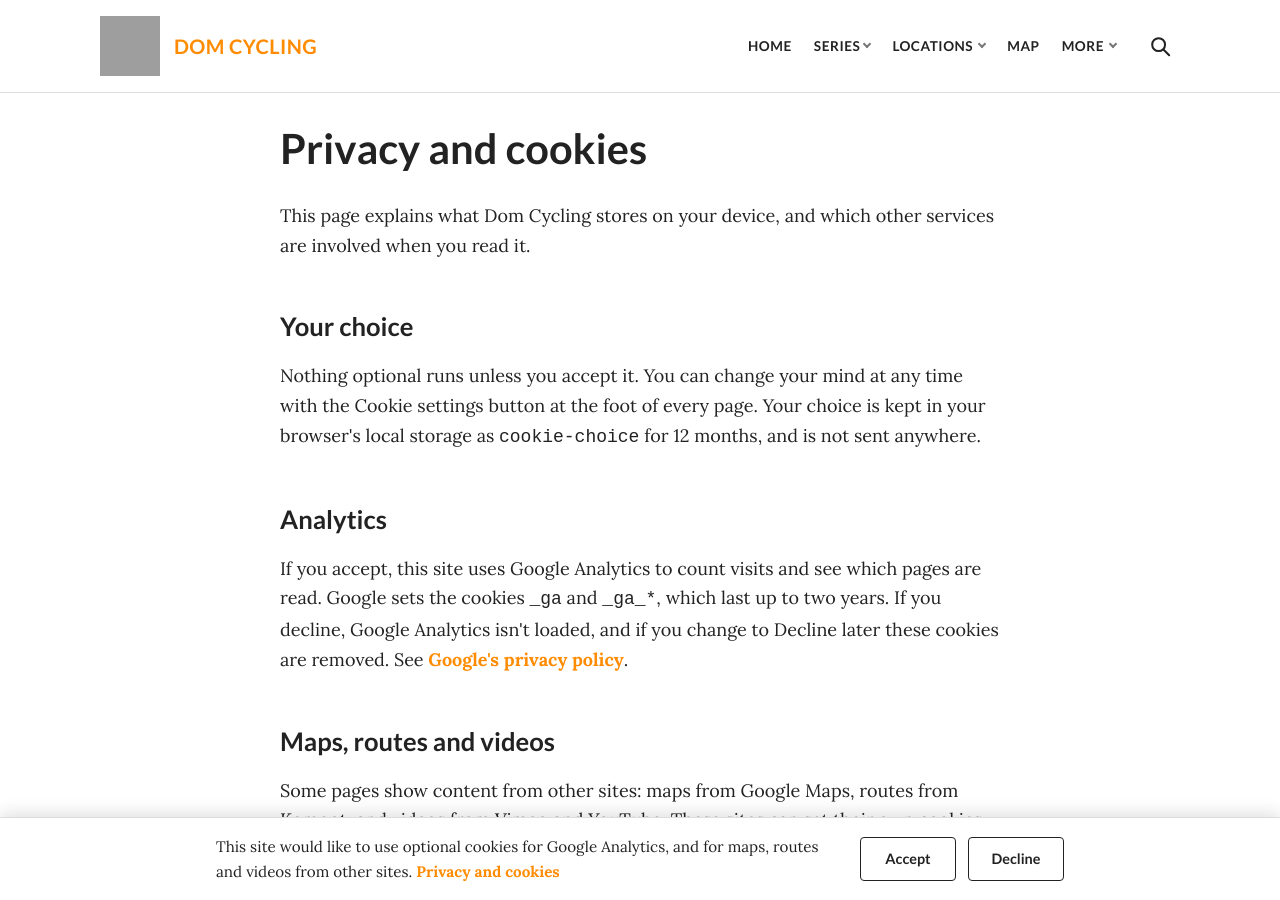
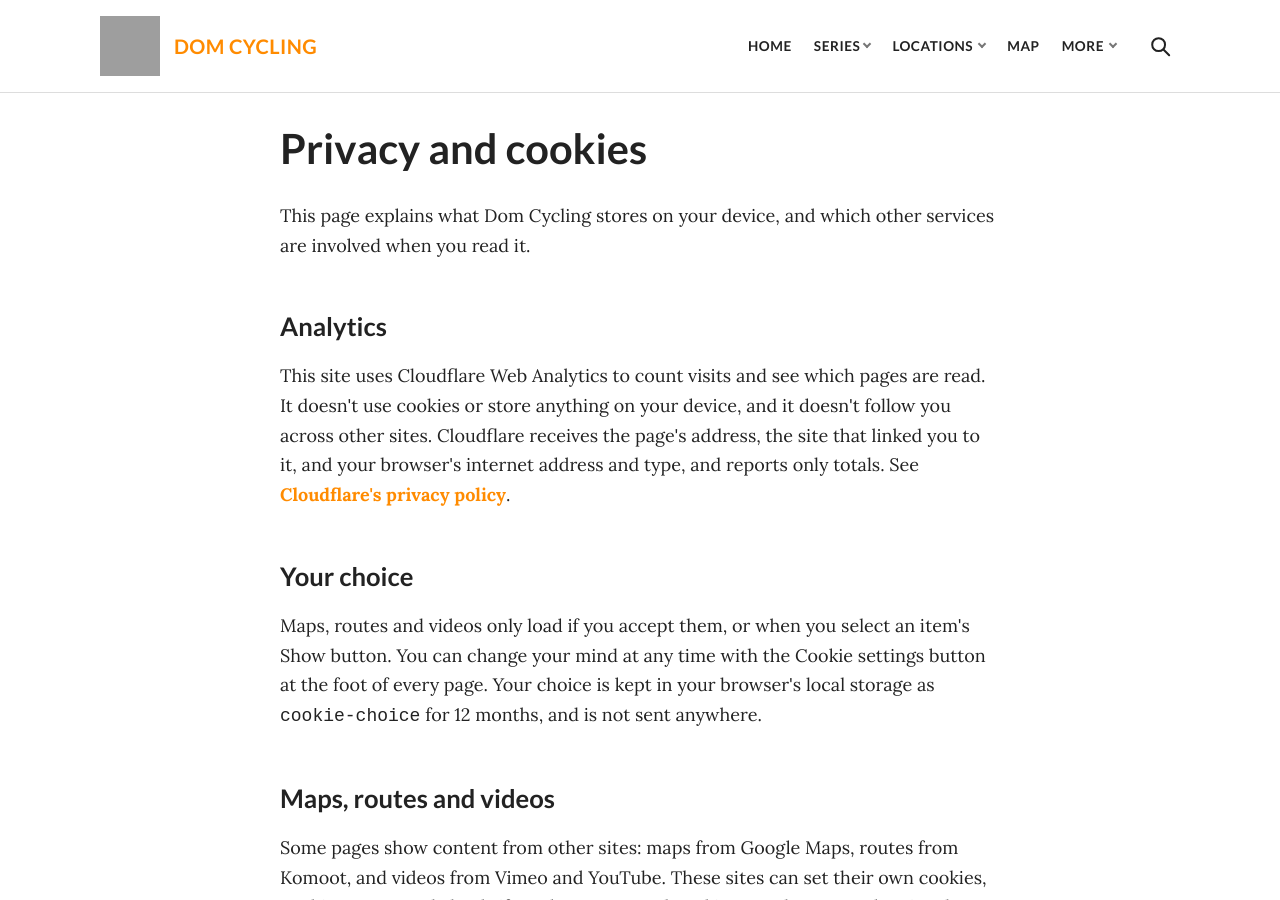
Before and after one commit to domcycling/domcycling.com, a Jekyll site: the page built from privacy.html, in a window 1280 px wide and 900 px high. Built offline with Jekyll 4.4.1, drawn with Linux system fonts in a browser that asks for light colours; grey boxes are pictures that could not be loaded.

Commit message:
Replace Google Analytics with Cloudflare Web Analytics
Cloudflare Web Analytics is cookieless, so it counts every visitor
without needing consent. It loads in production builds only, using
cloudflare_analytics_token from _config.yml.

- Remove Google Analytics, and delete the _ga cookies it left for
  readers who accepted it before.
- The cookie banner now covers only maps, routes and videos, and only
  appears on pages that have one. Cookie settings is always in the footer.
- Update the privacy page.

Co-Authored-By: Claude Opus 5.5 <noreply@anthropic.com>

```diff
--- a/_config.yml
+++ b/_config.yml
@@ -3,7 +3,7 @@ url: https://domcycling.com
 baseurl: ''
 description: A blog about cycling and urbanism, by someone called Dom
 logo: https://f000.backblazeb2.com/file/domcycling/dom-cycling-3.png
-google_analytics: G-X6Q5ZD99ED
+cloudflare_analytics_token: dd752de3fb4d49b786a2eda811be2f25
 google_my_map: 1t604Hoz4WyCW9ApULpSd9prWDlu78Ms
 contact_email_encoded: ZG9tY3ljbGluZ2NvbUBnbWFpbC5jb20=
 social_links:
--- a/_layouts/default.html
+++ b/_layouts/default.html
@@ -15,18 +15,20 @@
   {%- comment -%} GitHub Pages lets browsers keep files for 10 minutes; a new address per build means a new page never gets old styles. {%- endcomment %}
   <link rel="stylesheet" href="{{ '/assets/css/style.css' | relative_url }}?v={{ site.time | date: '%s' }}">
   <script src="{{ '/assets/js/site.js' | relative_url }}?v={{ site.time | date: '%s' }}" defer></script>
+  {%- if site.cloudflare_analytics_token and site.cloudflare_analytics_token != "" and jekyll.environment == "production" %}
+  {%- comment -%} Cookieless, so it needs no consent; only production builds load it, so previews aren't counted. {%- endcomment %}
+  <script defer src="https://static.cloudflareinsights.com/beacon.min.js" data-cf-beacon='{"token": "{{ site.cloudflare_analytics_token }}"}'></script>
+  {%- endif %}
 </head>
 <body>
-  {%- if site.google_analytics %}
-  {%- comment -%} site.js shows this and loads Google Analytics after Accept; only production builds name the ID, so previews aren't counted. {%- endcomment %}
-  <section class="cookie-banner" aria-label="Cookies"{% if jekyll.environment == "production" %} data-analytics-id="{{ site.google_analytics | escape }}"{% endif %} hidden>
-    <p>This site would like to use optional cookies for Google Analytics, and for maps, routes and videos from other sites. <a href="{{ '/privacy/' | relative_url }}">Privacy and cookies</a></p>
+  {%- comment -%} site.js shows this only on pages with maps, routes or videos, and loads them all after Accept. {%- endcomment %}
+  <section class="cookie-banner" aria-label="Cookies" hidden>
+    <p>Maps, routes and videos on this site come from Google Maps, Komoot, Vimeo and YouTube, which can set their own cookies. Accept to show them all, or show each one with its button. <a href="{{ '/privacy/' | relative_url }}">Privacy and cookies</a></p>
     <div class="cookie-buttons">
       <button class="cookie-button" type="button" data-cookie-choice="accepted">Accept</button>
       <button class="cookie-button" type="button" data-cookie-choice="declined">Decline</button>
     </div>
   </section>
-  {%- endif %}
   <header class="site-header">
     <div class="wrap header-inner">
       <a class="site-brand" href="{{ '/' | relative_url }}">
@@ -101,9 +103,7 @@
         <!-- Not written yet: &middot; <a href="{{ '/about/' | relative_url }}">About</a> -->
         &middot; <a href="{{ '/feed.xml' | relative_url }}">RSS</a>
         &middot; <a href="{{ '/privacy/' | relative_url }}">Privacy</a>
-        {%- if site.google_analytics %}
-        <span class="cookie-settings" hidden>&middot; <button type="button">Cookie settings</button></span>
-        {%- endif %}</p>
+        <span class="cookie-settings" hidden>&middot; <button type="button">Cookie settings</button></span></p>
     </div>
   </footer>
 </body>
--- a/assets/js/site.js
+++ b/assets/js/site.js
@@ -110,7 +110,7 @@
     });
   });
 
-  // ---- Cookies: nothing optional runs until the reader accepts. ----
+  // ---- Cookies: no embed loads until the reader accepts or selects it. ----
   var CHOICE_KEY = "cookie-choice";
   var CHOICE_DAYS = 365; // then ask again
   var banner = document.querySelector(".cookie-banner");
@@ -131,21 +131,9 @@
     } catch (e) { /* the choice lasts for this page only */ }
   }
 
-  function loadAnalytics() {
-    var id = banner && banner.getAttribute("data-analytics-id");
-    if (!id || window.gtag) return;
-    window.dataLayer = window.dataLayer || [];
-    window.gtag = function () { window.dataLayer.push(arguments); };
-    window.gtag("js", new Date());
-    window.gtag("config", id);
-    var tag = document.createElement("script");
-    tag.async = true;
-    tag.src = "https://www.googletagmanager.com/gtag/js?id=" + encodeURIComponent(id);
-    document.head.appendChild(tag);
-  }
-
-  // Google Analytics sets its cookies on the widest domain it can.
-  function clearAnalyticsCookies() {
+  // The site used Google Analytics until November 2026: remove the cookies it
+  // left for readers who accepted then. It set them on the widest domain it could.
+  function clearOldAnalyticsCookies() {
     var parts = location.hostname.split(".");
     document.cookie.split("; ").forEach(function (cookie) {
       var name = cookie.split("=")[0];
@@ -161,20 +149,18 @@
     heldEmbeds.forEach(function (link) {
       if (link.classList.contains("embed-hold")) showEmbed(link);
     });
-    loadAnalytics();
   }
 
-  // Cleared as a page starts, when Google Analytics can't be running: it
-  // would write its cookies back as a page closes.
+  clearOldAnalyticsCookies();
   var choice = savedChoice();
   if (choice === "accepted") allowOptional();
-  else clearAnalyticsCookies();
 
   if (banner) {
     var settings = document.querySelector(".cookie-settings");
     var settingsButton = settings.querySelector("button");
     var choiceButtons = banner.querySelectorAll("[data-cookie-choice]");
-    banner.hidden = choice !== null;
+    // Only pages with something to show need to ask.
+    banner.hidden = choice !== null || !heldEmbeds.length;
     settings.hidden = false;
 
     settingsButton.addEventListener("click", function () {
@@ -193,7 +179,7 @@
         if (choice === "accepted") {
           allowOptional();
         } else if (previous === "accepted") {
-          // Reloading removes the embeds and Google Analytics from this page.
+          // Reloading removes the embeds from this page.
           location.reload();
         }
       });
--- a/privacy.html
+++ b/privacy.html
@@ -5,14 +5,12 @@ permalink: /privacy/
 ---
 <p>This page explains what {{ site.title }} stores on your device, and which other services are involved when you read it.</p>
 
+<h2>Analytics</h2>
+<p>This site uses Cloudflare Web Analytics to count visits and see which pages are read. It doesn't use cookies or store anything on your device, and it doesn't follow you across other sites. Cloudflare receives the page's address, the site that linked you to it, and your browser's internet address and type, and reports only totals. See <a href="https://www.cloudflare.com/privacypolicy/">Cloudflare's privacy policy</a>.</p>
+
 <h2>Your choice</h2>
-<p>Nothing optional runs unless you accept it.{% if site.google_analytics %} You can change your mind at any time with the Cookie settings button at the foot of every page.{% endif %} Your choice is kept in your browser's local storage as <code>cookie-choice</code> for 12 months, and is not sent anywhere.</p>
+<p>Maps, routes and videos only load if you accept them, or when you select an item's Show button. You can change your mind at any time with the Cookie settings button at the foot of every page. Your choice is kept in your browser's local storage as <code>cookie-choice</code> for 12 months, and is not sent anywhere.</p>
 
-{% if site.google_analytics -%}
-<h2>Analytics</h2>
-<p>If you accept, this site uses Google Analytics to count visits and see which pages are read. Google sets the cookies <code>_ga</code> and <code>_ga_*</code>, which last up to two years. If you decline, Google Analytics isn't loaded, and if you change to Decline later these cookies are removed. See <a href="https://policies.google.com/privacy">Google's privacy policy</a>.</p>
-
-{% endif -%}
 <h2>Maps, routes and videos</h2>
 <p>Some pages show content from other sites: maps from Google Maps, routes from Komoot, and videos from Vimeo and YouTube. These sites can set their own cookies, so this content only loads if you have accepted cookies, or when you select its Show button. Selecting one loads that item only. Any cookies they set belong to those sites, and this site can't remove them, but you can clear them in your browser's settings. See the privacy policies of <a href="https://policies.google.com/privacy">Google</a> (Google Maps and YouTube), <a href="https://www.komoot.com/privacy">Komoot</a> and <a href="https://vimeo.com/privacy">Vimeo</a>.</p>
 
```
